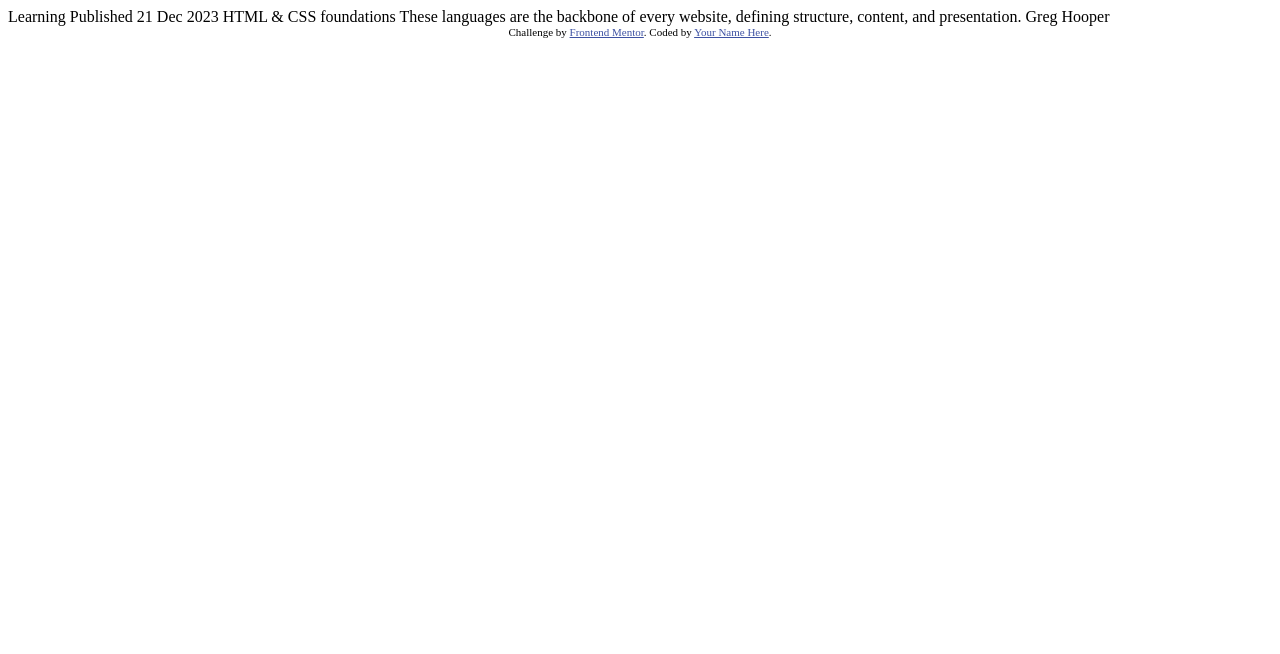
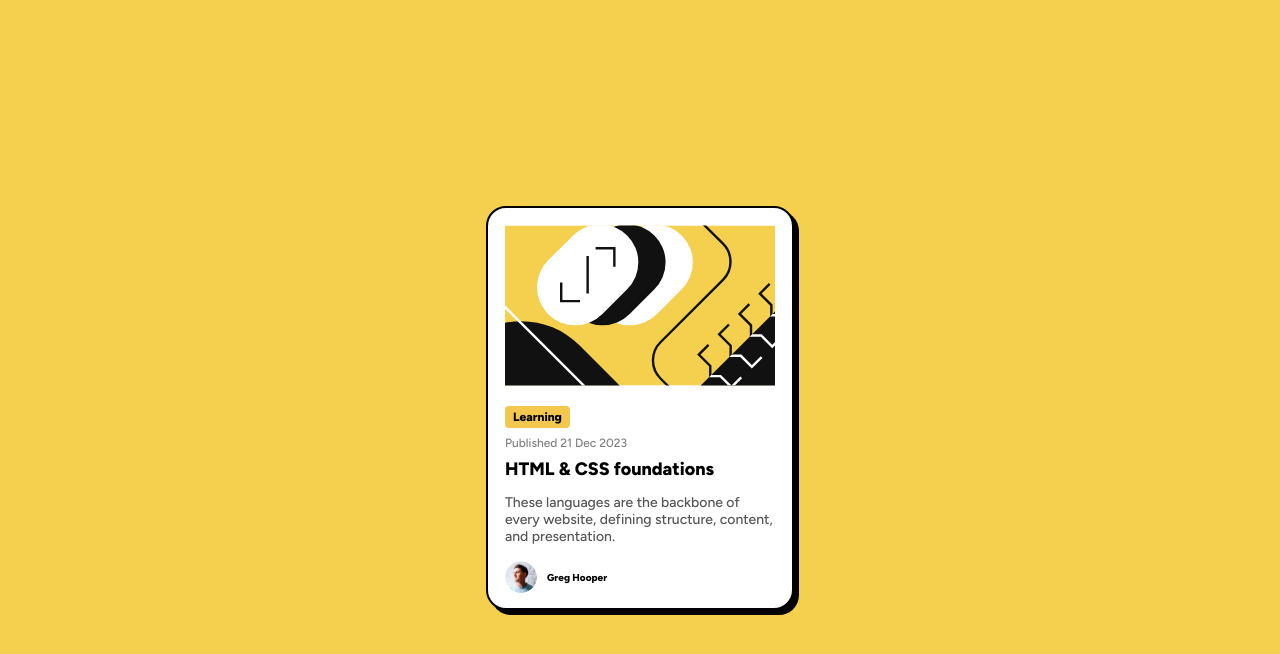
Before and after one commit to jack-h12/Blog-preview-card-FM, a plain HTML site: page index.html in a window 1280 px wide. Drawn offline with Linux system fonts and the light colour scheme.

Commit message:
feat: added everything

```diff
--- a/index.html
+++ b/index.html
@@ -2,33 +2,29 @@
 <html lang="en">
 <head>
   <meta charset="UTF-8">
-  <meta name="viewport" content="width=device-width, initial-scale=1.0"> <!-- displays site properly based on user's device -->
-
+  <meta name="viewport" content="width=device-width, initial-scale=1.0">
   <link rel="icon" type="image/png" sizes="32x32" href="./assets/images/favicon-32x32.png">
-
-  <title>Frontend Mentor | Blog preview card</title>
-
-  <!-- Feel free to remove these styles or customise in your own stylesheet 👍 -->
-  <style>
-    .attribution { font-size: 11px; text-align: center; }
-    .attribution a { color: hsl(228, 45%, 44%); }
-  </style>
+  <title>Frontend Mentor | Blog Preview Card</title>
+  <link href="https://fonts.googleapis.com/css2?family=Figtree:wght@500;800&display=swap" rel="stylesheet">
+  <link rel="stylesheet" href="styles.css">
 </head>
 <body>
+  <main>
+    <div class="card">
+      <img src="./assets/images/illustration-article.svg" alt="Illustration for the article" class="card-image">
 
-  Learning
+      <div class="card-content">
+        <span class="category">Learning</span>
+        <span class="date">Published 21 Dec 2023</span>
+        <h1>HTML & CSS foundations</h1>
+        <p>These languages are the backbone of every website, defining structure, content, and presentation.</p>
 
-  Published 21 Dec 2023
-
-  HTML & CSS foundations
-
-  These languages are the backbone of every website, defining structure, content, and presentation.
-
-  Greg Hooper
-
-  <div class="attribution">
-    Challenge by <a href="https://www.frontendmentor.io?ref=challenge" target="_blank">Frontend Mentor</a>.
-    Coded by <a href="#">Your Name Here</a>.
-  </div>
+        <div class="author">
+          <img src="./assets/images/image-avatar.webp" alt="Greg Hooper" class="author-avatar">
+          <span class="author-name">Greg Hooper</span>
+        </div>
+      </div>
+    </div>
+  </main>
 </body>
 </html>
--- /dev/null
+++ b/styles.css
@@ -0,0 +1,80 @@
+html {
+  font-size: 10px;
+}
+
+body {
+  background-color: hsl(47, 88%, 63%); /* yellow background like in your screenshot */
+  display: flex;
+  justify-content: center;
+  align-items: center;
+  height: 100vh;
+  font-family: 'Figtree', sans-serif;;
+
+}
+
+.card {
+  background: white;
+  padding: 1.7rem;
+  padding-bottom: 1.5rem;
+  border-radius: 2rem;
+  box-shadow: 0.5rem 0.5rem 0px rgba(0,0,0,1);
+  width: 75vw;
+  max-width: 27rem;
+  overflow: hidden;
+  border: 0.2rem solid black; /* Add this line for a simple black border */
+}
+
+.card-image {
+  width: 100%;
+  display: block;
+  padding-bottom: 2rem;
+}
+
+.category {
+  background-color: #F4C74F;
+  padding: 4px 8px;
+  border-radius: 4px;
+  font-size: 12px;
+  font-weight: bold;
+  display: inline-block;
+  margin-bottom: 8px;
+}
+
+.date {
+  display: block;
+  font-size: 12px;
+  color: gray;
+  margin-bottom: 8px;
+}
+
+h1 {
+  font-size: 18px;
+  margin: 0 0 10px 0;
+}
+
+h1:hover {
+  color: hsl(47, 88%, 63%);
+  cursor: pointer;
+}
+
+p {
+  font-size: 14px;
+  color: #555;
+  margin-bottom: 16px;
+}
+
+.author {
+  display: flex;
+  align-items: center;
+}
+
+.author-avatar {
+  width: 32px;
+  height: 32px;
+  border-radius: 50%;
+  margin-right: 10px;
+}
+
+.author-name {
+  font-weight: bold;
+}
```
